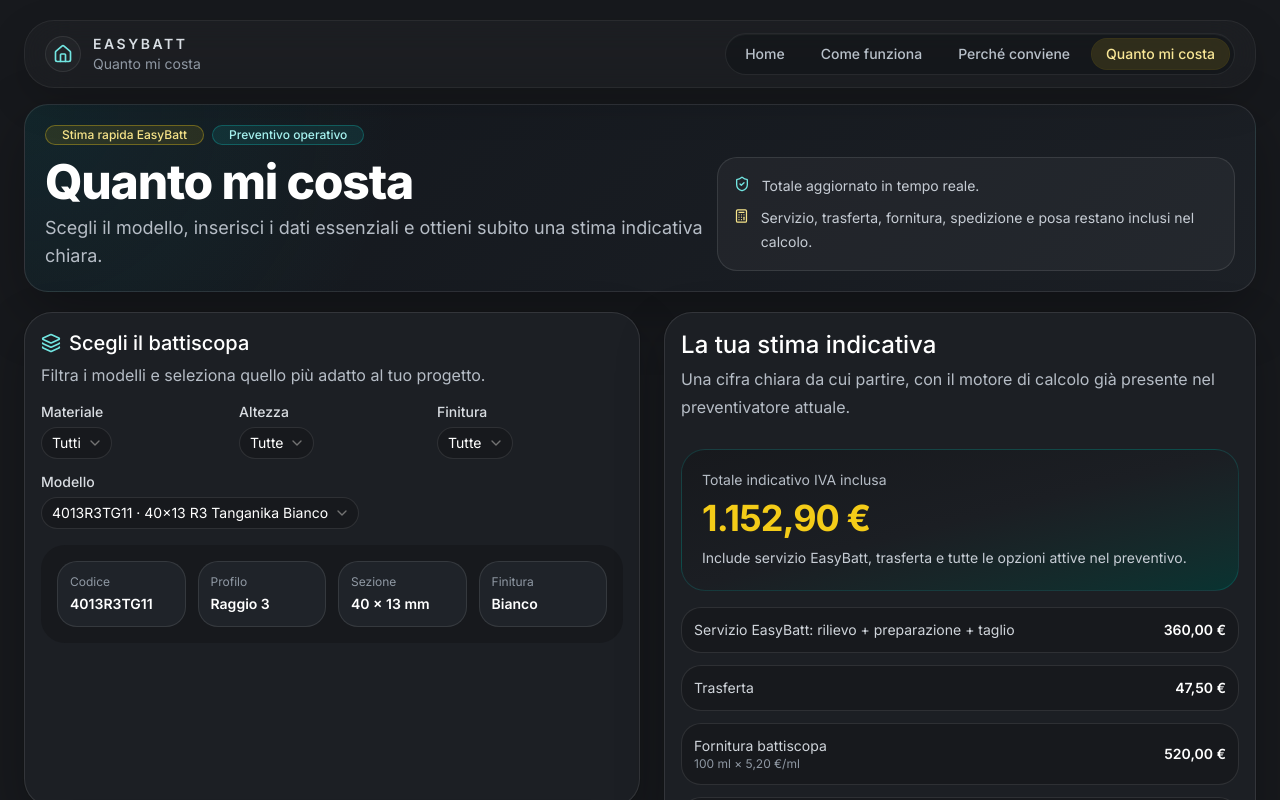
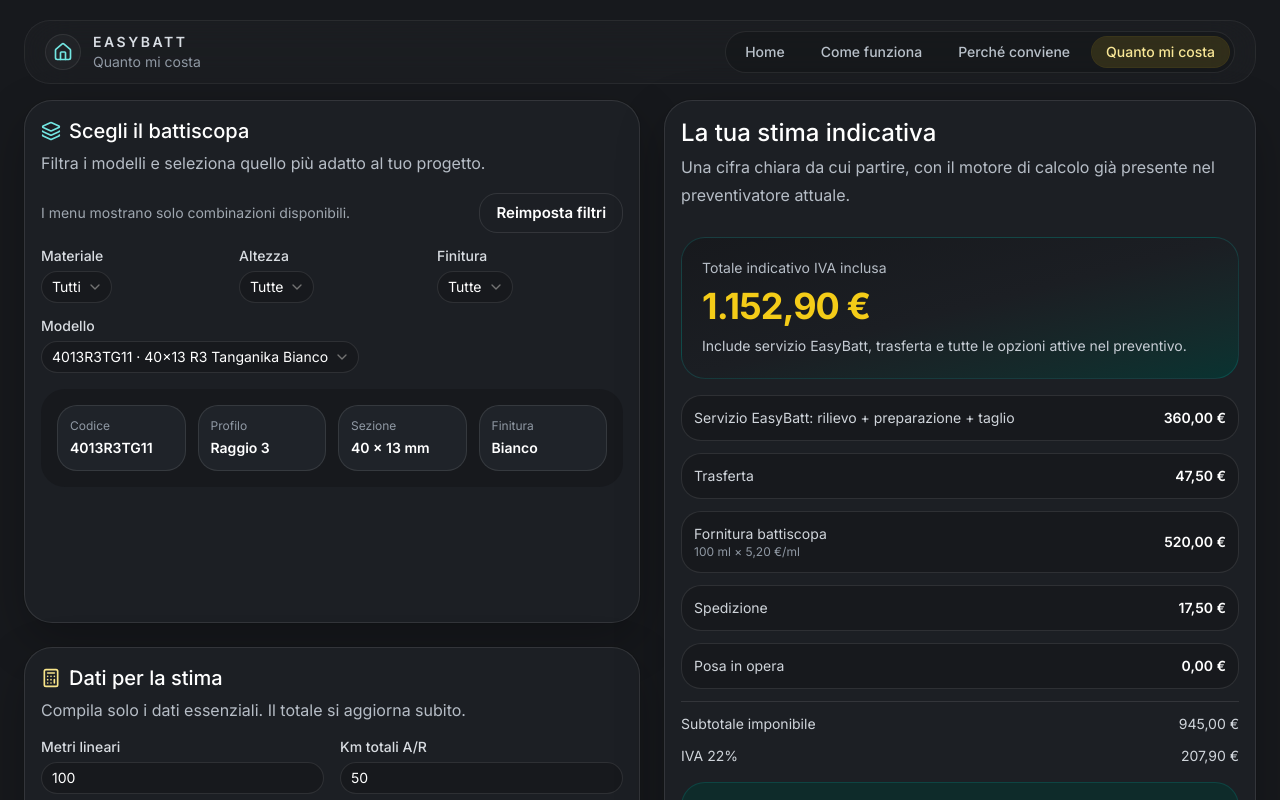
Before and after one commit to FalegnameriaSpini/easybatt-webapp, a Next.js app: page /quanto-mi-costa in a window 1280 px wide. Shown: the top 800 px of the page. Built offline with nearby package versions, Linux system fonts and the light colour scheme.

Commit message:
Easybatt_app_v4

```diff
--- a/app/quanto-mi-costa/page.js
+++ b/app/quanto-mi-costa/page.js
@@ -1,6 +1,6 @@
 "use client";
 
-import React, { useMemo, useState } from "react";
+import React, { useEffect, useMemo, useState } from "react";
 import {
   Calculator as CalcIcon,
   ChevronRight as ChevronRightIcon,
@@ -10,12 +10,10 @@ import {
   Package,
   PhoneCall,
   Ruler,
-  ShieldCheck as ShieldCheckIcon,
   Truck,
   Wrench,
   CheckCircle2 as CheckCircleIcon,
 } from "lucide-react";
-import { Badge as BadgeComp } from "@/components/ui/badge";
 import { Button as ButtonComp } from "@/components/ui/button";
 import { Card as CardComp, CardContent as CardContentComp, CardDescription as CardDescriptionComp, CardHeader as CardHeaderComp, CardTitle as CardTitleComp } from "@/components/ui/card";
 import { Input } from "@/components/ui/input";
@@ -72,9 +70,9 @@ function unique(array) {
 
 function TopNavCosto() {
   return (
-    <header className={eb.topNav}>
+    <header className="mb-4 flex flex-col gap-3 rounded-[26px] border border-white/6 bg-white/[0.02] px-4 py-2.5 backdrop-blur-xl sm:flex-row sm:items-center sm:justify-between sm:px-5">
       <div className="flex items-center gap-3">
-        <div className={eb.topNavIcon}>
+        <div className="flex h-9 w-9 items-center justify-center rounded-2xl border border-white/8 bg-white/[0.03] text-[#72E6E2]">
           <HomeIcon className="h-5 w-5 text-[#72E6E2]" />
         </div>
         <div>
@@ -83,7 +81,7 @@ function TopNavCosto() {
         </div>
       </div>
 
-      <nav className={eb.navGroup}>
+      <nav className="flex flex-wrap items-center gap-1.5 rounded-full border border-white/8 bg-[#121418]/45 p-1 text-sm">
         <ButtonComp asChild variant="ghost" className={eb.navGhost}>
           <a href="/">Home</a>
         </ButtonComp>
@@ -113,17 +111,59 @@ export function EasyBattQuantoMiCostaPage() {
   const [includeInstallation, setIncludeInstallation] = useState(false);
   const [zipCode, setZipCode] = useState("");
 
-  const materials = useMemo(() => unique(MODELS.map((m) => m.material)), []);
-  const heights = useMemo(() => unique(MODELS.map((m) => String(m.height))).sort((a, b) => Number(a) - Number(b)), []);
-  const finishes = useMemo(() => unique(MODELS.map((m) => m.finish)).sort(), []);
+  const matchesFilters = (model, filters) => {
+    const materialOk = filters.material === "all" || model.material === filters.material;
+    const heightOk = filters.height === "all" || String(model.height) === filters.height;
+    const finishOk = filters.finish === "all" || model.finish === filters.finish;
+    return materialOk && heightOk && finishOk;
+  };
+
+  const availableMaterials = useMemo(() => {
+    return unique(
+      MODELS.filter((model) =>
+        matchesFilters(model, { material: "all", height: heightFilter, finish: finishFilter }),
+      ).map((model) => model.material),
+    ).sort();
+  }, [finishFilter, heightFilter]);
+
+  const availableHeights = useMemo(() => {
+    return unique(
+      MODELS.filter((model) =>
+        matchesFilters(model, { material: materialFilter, height: "all", finish: finishFilter }),
+      ).map((model) => String(model.height)),
+    ).sort((a, b) => Number(a) - Number(b));
+  }, [finishFilter, materialFilter]);
+
+  const availableFinishes = useMemo(() => {
+    return unique(
+      MODELS.filter((model) =>
+        matchesFilters(model, { material: materialFilter, height: heightFilter, finish: "all" }),
+      ).map((model) => model.finish),
+    ).sort();
+  }, [heightFilter, materialFilter]);
+
+  useEffect(() => {
+    if (materialFilter !== "all" && !availableMaterials.includes(materialFilter)) {
+      setMaterialFilter("all");
+    }
+  }, [availableMaterials, materialFilter]);
+
+  useEffect(() => {
+    if (heightFilter !== "all" && !availableHeights.includes(heightFilter)) {
+      setHeightFilter("all");
+    }
+  }, [availableHeights, heightFilter]);
+
+  useEffect(() => {
+    if (finishFilter !== "all" && !availableFinishes.includes(finishFilter)) {
+      setFinishFilter("all");
+    }
+  }, [availableFinishes, finishFilter]);
 
   const filteredModels = useMemo(() => {
-    return MODELS.filter((model) => {
-      const materialOk = materialFilter === "all" || model.material === materialFilter;
-      const heightOk = heightFilter === "all" || String(model.height) === heightFilter;
-      const finishOk = finishFilter === "all" || model.finish === finishFilter;
-      return materialOk && heightOk && finishOk;
-    });
+    return MODELS.filter((model) =>
+      matchesFilters(model, { material: materialFilter, height: heightFilter, finish: finishFilter }),
+    );
   }, [materialFilter, heightFilter, finishFilter]);
 
   const selectedModel = useMemo(() => {
@@ -131,6 +171,19 @@ export function EasyBattQuantoMiCostaPage() {
     if (insideFiltered) return insideFiltered;
     return filteredModels[0] ?? MODELS[0];
   }, [filteredModels, selectedCode]);
+
+  useEffect(() => {
+    if (!filteredModels.some((model) => model.code === selectedCode)) {
+      setSelectedCode(filteredModels[0]?.code ?? MODELS[0].code);
+    }
+  }, [filteredModels, selectedCode]);
+
+  const resetFilters = () => {
+    setMaterialFilter("all");
+    setHeightFilter("all");
+    setFinishFilter("all");
+    setSelectedCode(MODELS[0].code);
+  };
 
   const effectiveSelectedCode = selectedModel?.code ?? MODELS[0].code;
 
@@ -173,43 +226,6 @@ export function EasyBattQuantoMiCostaPage() {
       <div className={eb.pageShell}>
         <TopNavCosto />
 
-        <div className="mb-5 grid gap-3 rounded-[24px] border border-white/10 bg-[radial-gradient(circle_at_top_left,_rgba(15,175,169,0.1),_transparent_30%),linear-gradient(135deg,_rgba(20,23,29,0.96),_rgba(29,32,38,0.96))] p-4 shadow-[0_20px_60px_rgba(0,0,0,0.28)] sm:p-5">
-          <div className="flex flex-wrap items-center gap-2">
-            <BadgeComp className={eb.badgeYellow}>
-              Stima rapida EasyBatt
-            </BadgeComp>
-            <BadgeComp className={eb.badgeTeal}>
-              Preventivo operativo
-            </BadgeComp>
-          </div>
-
-          <div className="grid gap-3 lg:grid-cols-[1.12fr_0.88fr] lg:items-center">
-            <div>
-              <h1 className="text-3xl font-extrabold tracking-tight text-white sm:text-4xl xl:text-5xl">
-                Quanto mi costa
-              </h1>
-              <p className="mt-2 max-w-2xl text-base leading-7 text-[#B6BDC6] sm:text-lg">
-                Scegli il modello, inserisci i dati essenziali e ottieni subito una stima indicativa chiara.
-              </p>
-            </div>
-
-            <div className="grid gap-2 rounded-[20px] border border-white/10 bg-white/[0.04] p-4">
-              <div className="flex items-start gap-3">
-                <ShieldCheckIcon className="mt-0.5 h-4 w-4 text-[#72E6E2]" />
-                <div className="text-sm leading-6 text-[#C6CCD4]">
-                  Totale aggiornato in tempo reale.
-                </div>
-              </div>
-              <div className="flex items-start gap-3">
-                <CalcIcon className="mt-0.5 h-4 w-4 text-[#F8E58A]" />
-                <div className="text-sm leading-6 text-[#C6CCD4]">
-                  Servizio, trasferta, fornitura, spedizione e posa restano inclusi nel calcolo.
-                </div>
-              </div>
-            </div>
-          </div>
-        </div>
-
         <div className="grid gap-6 lg:grid-cols-[1.02fr_0.98fr]">
           <div className="grid gap-6">
             <CardComp className={eb.cardInteractive}>
@@ -223,6 +239,20 @@ export function EasyBattQuantoMiCostaPage() {
                 </CardDescriptionComp>
               </CardHeaderComp>
               <CardContentComp className="grid gap-4">
+                <div className="flex flex-col gap-3 sm:flex-row sm:items-center sm:justify-between">
+                  <div className="text-sm text-[#9FA7B0]">
+                    I menu mostrano solo combinazioni disponibili.
+                  </div>
+                  <ButtonComp
+                    type="button"
+                    variant="outline"
+                    onClick={resetFilters}
+                    className={`${eb.outlineButton} h-10 px-4 text-sm`}
+                  >
+                    Reimposta filtri
+                  </ButtonComp>
+                </div>
+
                 <div className="grid gap-3 sm:grid-cols-3">
                   <div className="grid gap-2">
                     <Label className="text-[#D9DDE2]">Materiale</Label>
@@ -232,7 +262,7 @@ export function EasyBattQuantoMiCostaPage() {
                       </SelectTrigger>
                       <SelectContent>
                         <SelectItem value="all">Tutti</SelectItem>
-                        {materials.map((item) => (
+                        {availableMaterials.map((item) => (
                           <SelectItem key={item} value={item}>{item}</SelectItem>
                         ))}
                       </SelectContent>
@@ -247,7 +277,7 @@ export function EasyBattQuantoMiCostaPage() {
                       </SelectTrigger>
                       <SelectContent>
                         <SelectItem value="all">Tutte</SelectItem>
-                        {heights.map((item) => (
+                        {availableHeights.map((item) => (
                           <SelectItem key={item} value={item}>{item} mm</SelectItem>
                         ))}
                       </SelectContent>
@@ -262,7 +292,7 @@ export function EasyBattQuantoMiCostaPage() {
                       </SelectTrigger>
                       <SelectContent>
                         <SelectItem value="all">Tutte</SelectItem>
-                        {finishes.map((item) => (
+                        {availableFinishes.map((item) => (
                           <SelectItem key={item} value={item}>{item}</SelectItem>
                         ))}
                       </SelectContent>
```
